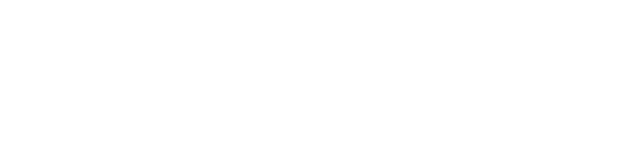
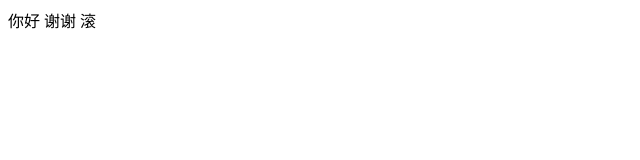
Before and after one commit to W23mq/day94, a plain HTML site: page Qm/index.html in a window 1280 px wide. Shown: the whole page, without its empty margins (0-640 px from the left). Drawn offline with Linux system fonts and the light colour scheme.

Commit message:
Update index.html

```diff
--- a/Qm/index.html
+++ b/Qm/index.html
@@ -10,6 +10,7 @@
 	<div></div>
 	<div></div>
 	<div></div>
-	<div></div>
+	<div>你好 谢谢 滚</div>
+
 </body>
 </html>
```
